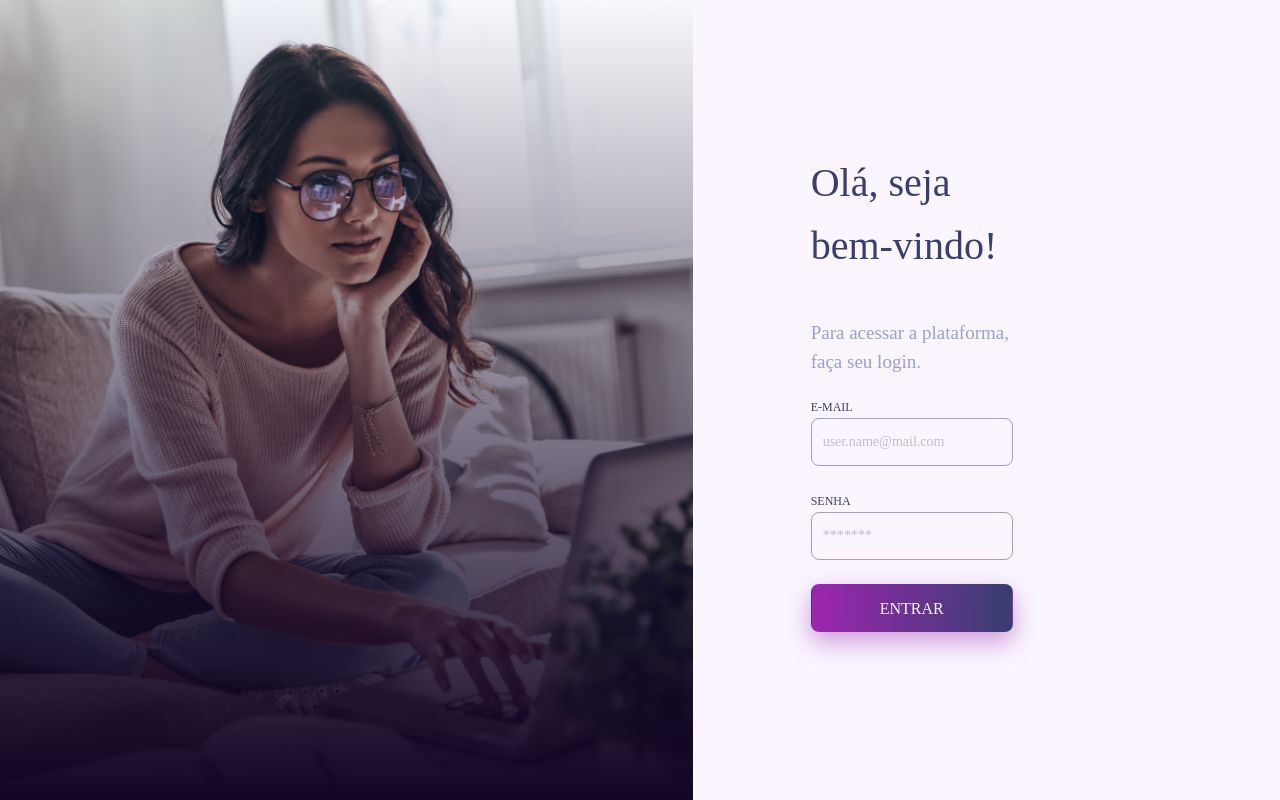
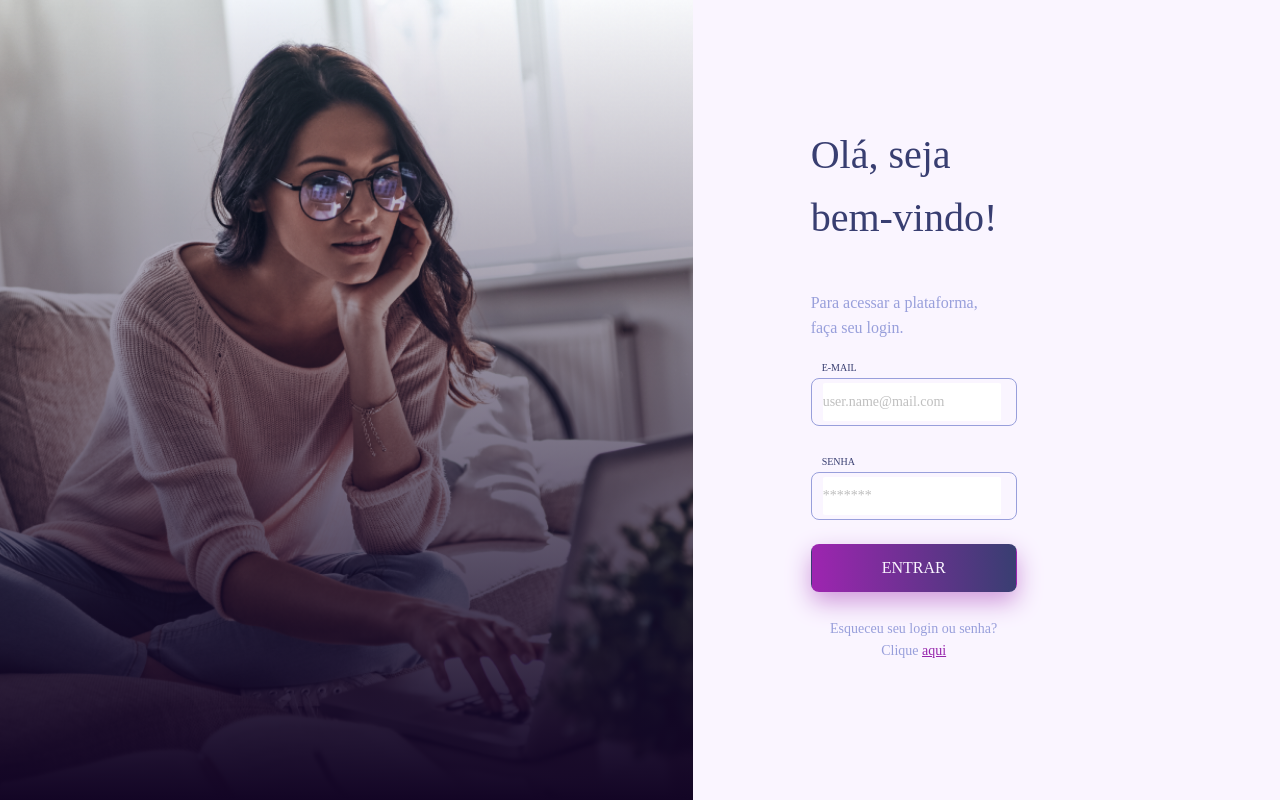
Before and after one commit to vitorcunha17/wiser-test, a React (Create React App) app: page / in a window 1280 px wide. Built offline with nearby package versions, Linux system fonts and the light colour scheme; no server answers; a web font is replaced by a local one.

Commit message:
[fix] align button and add feedback on input

```diff
--- a/src/helpers/defaultColors.ts
+++ b/src/helpers/defaultColors.ts
@@ -1,5 +1,6 @@
 export default {
     purple: "#383E71",
+    red: "#FF377F",
     darkPurple: "#9626ac",
     lightBlue: "#989FDB",
     lightPurple: "#CF99DB",
--- a/src/pages/Login/index.tsx
+++ b/src/pages/Login/index.tsx
@@ -1,6 +1,20 @@
 import React from 'react';
 import { Row, Col, Form } from 'antd';
-import { ImageLeft, StyledLogin, StyledLayout, Title, Subtitle, StyledCol, InputLabel, InputDefault, ButtonDefault, ForgotPassText, StyledLink, MobileCard } from './styles';
+import {
+  ImageLeft,
+  StyledLogin,
+  StyledLayout,
+  Title,
+  Subtitle,
+  StyledCol,
+  InputLabel,
+  InputDefault,
+  ButtonDefault,
+  ForgotPassText,
+  StyledLink,
+  MobileCard,
+  AlignButton
+} from './styles';
 
 const Login = ({ dispatch, user }) => {
   const onFinish = values => {
@@ -32,6 +46,7 @@ const Login = ({ dispatch, user }) => {
               >
                 <InputLabel>E-MAIL</InputLabel>
                 <Form.Item
+                  hasFeedback
                   name='email'
                   rules={[{ required: true, message: 'Digite um e-mail válido;' }]}
                 >
@@ -39,16 +54,19 @@ const Login = ({ dispatch, user }) => {
                 </Form.Item>
                 <InputLabel>SENHA</InputLabel>
                 <Form.Item
+                  hasFeedback
                   name='password'
                   rules={[{ required: true, message: 'Digite uma senha válida;' }]}
                 >
                   <InputDefault type='password' placeholder='*******' />
                 </Form.Item>
-                <ButtonDefault htmlType='submit'>ENTRAR</ButtonDefault>
+                <AlignButton>
+                  <ButtonDefault htmlType='submit'>ENTRAR</ButtonDefault>
+                </AlignButton>
               </Form>
             </MobileCard>
             <ForgotPassText>
-                Esqueceu seu login ou senha?
+              Esqueceu seu login ou senha?
                 <br />
                 Clique <StyledLink href='#'>aqui</StyledLink>
             </ForgotPassText>
--- a/src/pages/Login/styles.ts
+++ b/src/pages/Login/styles.ts
@@ -65,7 +65,7 @@ export const Title = styled.p`
 `
 
 export const Subtitle = styled.p`
-  font-size: 19px;
+  font-size: 16px;
   font-weight: 400;
   color: ${colors.lightBlue};
 
@@ -89,8 +89,8 @@ export const InputDefault = styled(Input)`
 
 export const InputLabel = styled.span`
   color: ${colors.darkBlue};
-  font-size: 12px;
-  margin-bottom: 100px;
+  font-size: 10px;
+  margin-left: 11px;
 `
 
 export const ButtonDefault = styled(Button)`
@@ -118,7 +118,7 @@ export const ButtonDefault = styled(Button)`
 export const ForgotPassText = styled.p`
   text-align: center;
   color: ${colors.lightBlue};
-  margin-top: 4rem;
+  margin-top: 7.5rem;
   font-size: 14px;
 
   @media (max-width: ${screenSize.mobile}) {
@@ -136,6 +136,10 @@ export const StyledLink = styled.a`
   }
 `
 
+export const AlignButton = styled.div`
+  text-align: center;
+`
+
 export const MobileCard = styled.div`
   width: 100%;
   height: 23.4rem;
```
